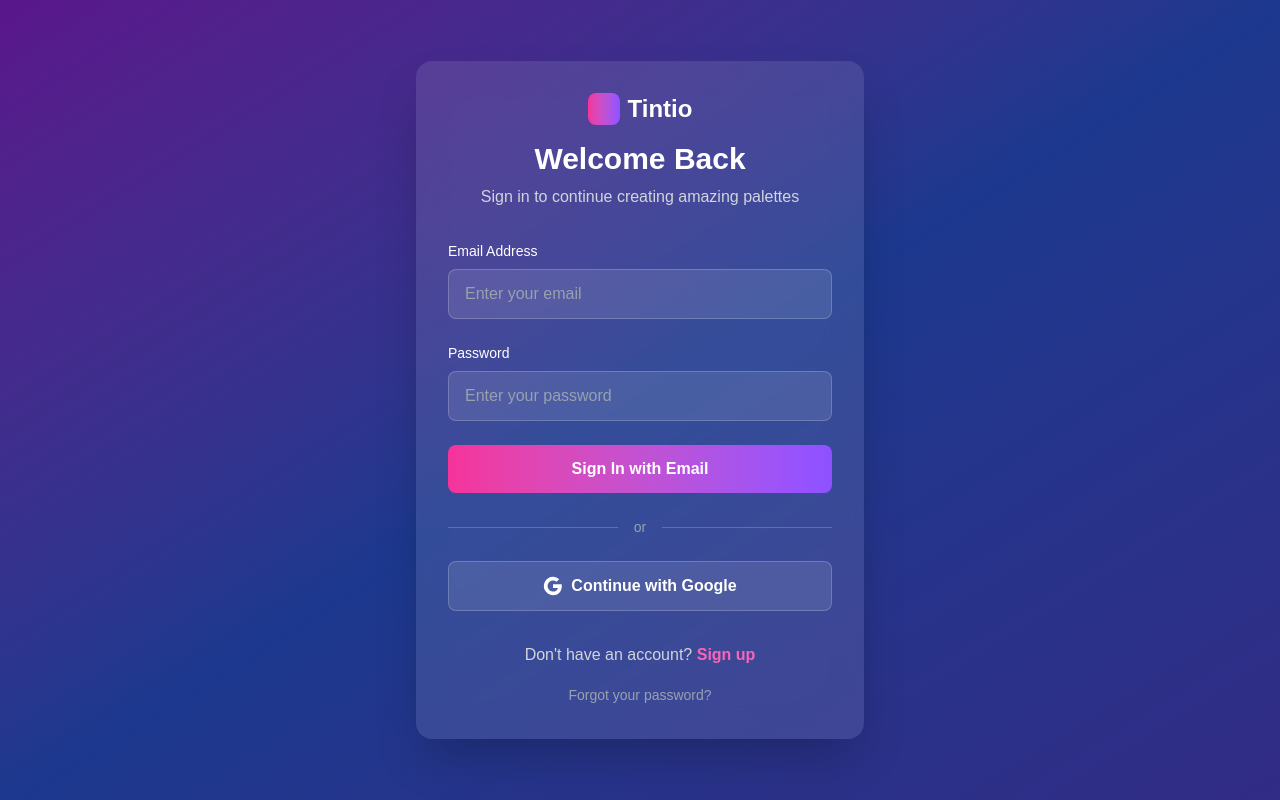
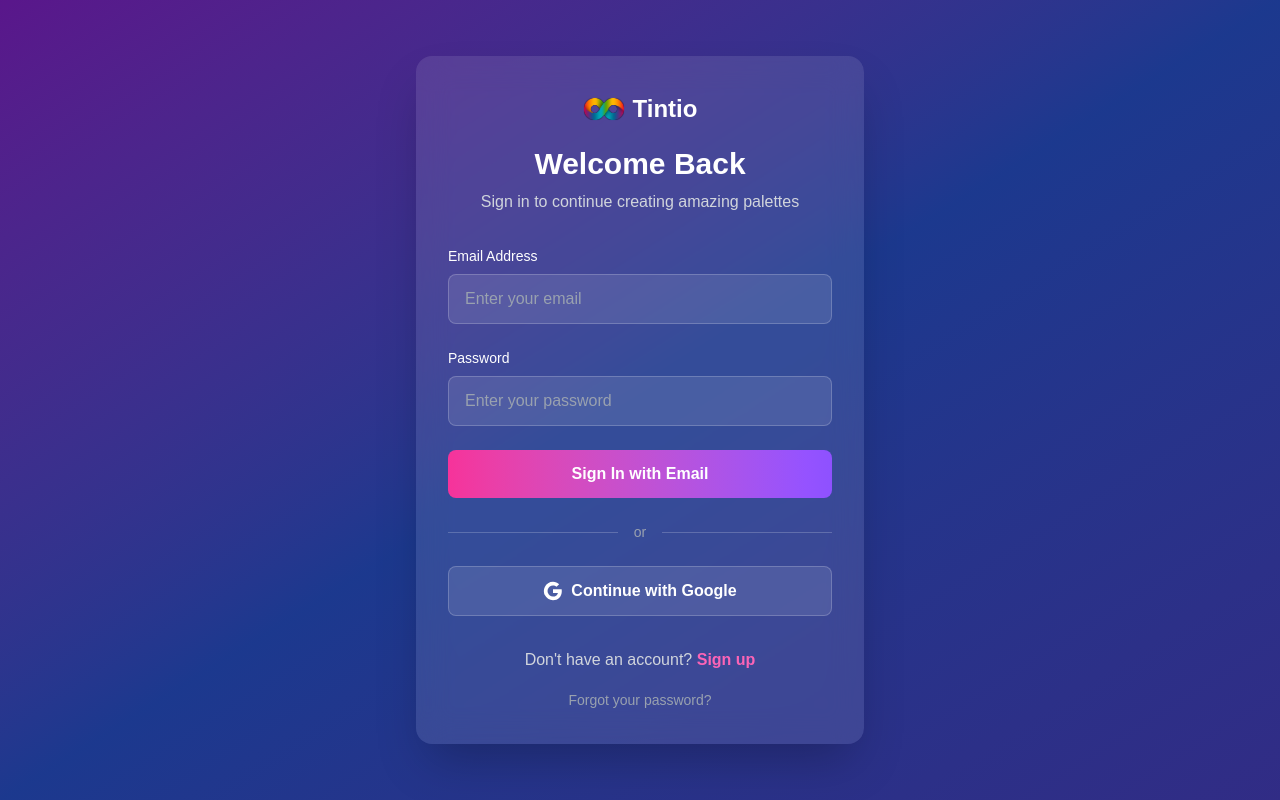
Before and after one commit to christiaan-fourie/tintio, a Next.js app: page /auth in a window 1280 px wide. Built offline with nearby package versions, Linux system fonts and the light colour scheme; no server answers.

Commit message:
Update page.jsx

```diff
--- a/src/app/auth/page.jsx
+++ b/src/app/auth/page.jsx
@@ -1,11 +1,14 @@
 'use client'
 
-import { useState } from 'react';
+import { useState, useEffect } from 'react';
 import { signInWithEmailAndPassword, createUserWithEmailAndPassword, signInWithPopup, GoogleAuthProvider, updateProfile } from 'firebase/auth';
 import { auth, db } from '@/lib/firebase';
-import { doc, setDoc, serverTimestamp } from 'firebase/firestore'; // Import serverTimestamp
+import { doc, setDoc, serverTimestamp } from 'firebase/firestore';
 import { useRouter } from 'next/navigation';
 import Link from 'next/link';
+import { useAuth } from '@/contexts/AuthContext';
+import Image from 'next/image';
+
 
 export default function Auth() {
   const [isSignUp, setIsSignUp] = useState(false);
@@ -15,7 +18,29 @@
   const [confirmPassword, setConfirmPassword] = useState('');
   const [loading, setLoading] = useState(false);
   const [error, setError] = useState('');
+  const { user, loading: authLoading } = useAuth();
   const router = useRouter();
+
+  // Redirect if user is already authenticated
+  useEffect(() => {
+    if (!authLoading && user) {
+      router.push('/dashboard');
+    }
+  }, [user, authLoading, router]);
+
+  // Show loading state while checking auth
+  if (authLoading) {
+    return (
+      <div className="min-h-screen bg-gradient-to-br from-purple-900 via-blue-900 to-indigo-900 flex items-center justify-center">
+        <div className="text-white text-xl">Loading...</div>
+      </div>
+    );
+  }
+
+  // If user is authenticated, don't render the auth form
+  if (user) {
+    return null;
+  }
 
   const createUserDocument = async (user, displayName) => {
     const userRef = doc(db, 'users', user.uid);
@@ -85,7 +110,12 @@
       <div className="bg-white/10 backdrop-blur-lg rounded-2xl p-8 w-full max-w-md shadow-2xl">
         <div className="text-center mb-8">
           <Link href="/" className="flex items-center justify-center space-x-2 mb-4">
-            <div className="w-8 h-8 bg-gradient-to-r from-pink-500 to-violet-500 rounded-lg"></div>
+            <Image
+              src="/logo.svg"
+              alt="Tintio Logo"
+              width={42}
+              height={42}
+            />
             <h1 className="text-2xl font-bold text-white">Tintio</h1>
           </Link>
           <h2 className="text-3xl font-bold text-white mb-2">
```
